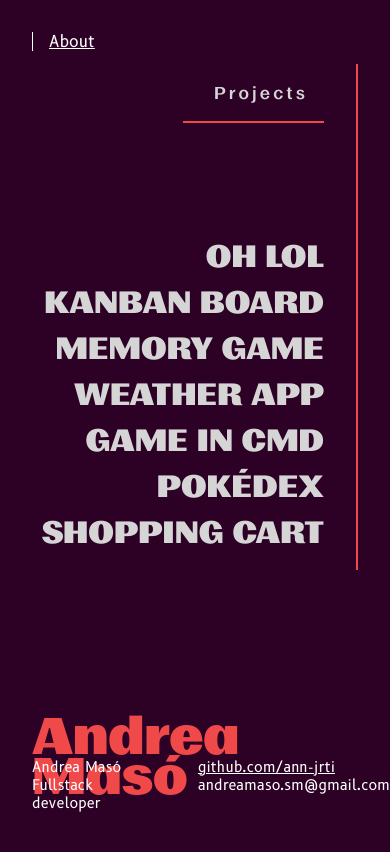
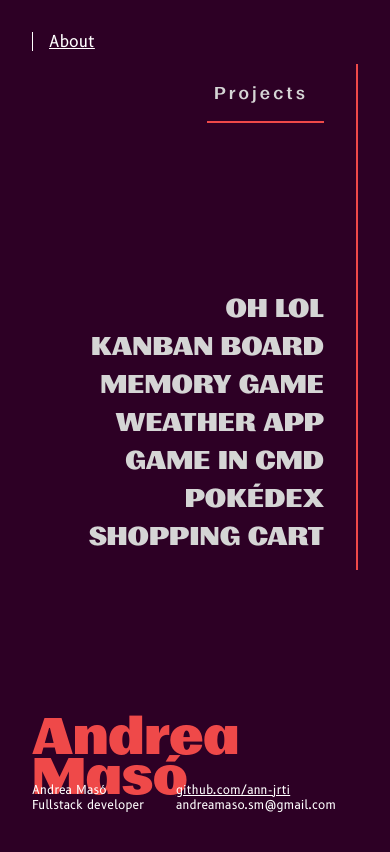
Before and after one commit to ann-jrti/ann-portfolio, a React (Create React App) app: page / in a window 390 px wide. Shown: the top 852 px of the page. Built offline with nearby package versions, Linux system fonts and the light colour scheme; the HTML template or start-up script is replaced by a standard one.

Commit message:
fix visual bug on small smartphone screen

```diff
--- a/src/pages/Home/Projects/projects.styles.scss
+++ b/src/pages/Home/Projects/projects.styles.scss
@@ -109,7 +109,7 @@
     }
 
     .projects__container a {
-        font-size: 1.8rem;
+        font-size: 1.5rem;
 
         &:hover {
             margin-right: 0;
--- a/src/pages/Home/Sinopsis/sinopsis.styles.scss
+++ b/src/pages/Home/Sinopsis/sinopsis.styles.scss
@@ -33,4 +33,8 @@ $a-tags: "a, a:active, a:hover, a:visited";
     .info__container {
         font-size: 0.9rem;
     }
+
+    .info__text {
+        font-size: 0.75rem;
+    }
 }
```
